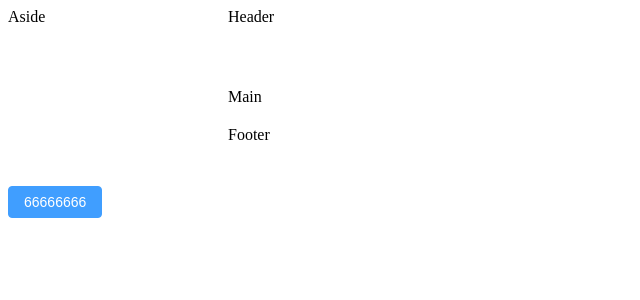
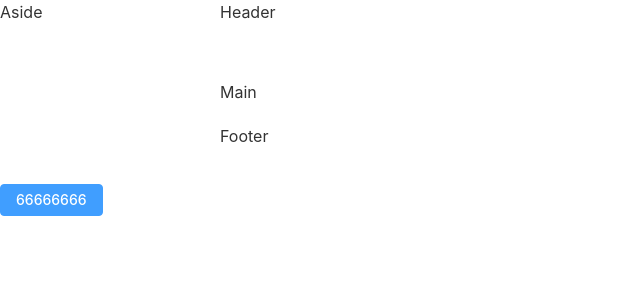
Before and after one commit to Ting-Code/Ting-Library-Vue3, a Vue app: page /#/ in a window 1280 px wide. Shown: the top 300 px of the page, without its empty margins (0-640 px from the left). Built offline with nearby package versions, Linux system fonts and the light colour scheme.

Commit message:
feat: scss主题架构

```diff
--- a/src/design/base/index.scss
+++ b/src/design/base/index.scss
@@ -1,2 +1,2 @@
-@import './normalize.scss';
-@import './reset.scss';
+@use './normalize.scss' as *;
+@use './reset.scss' as *;
--- a/src/design/index.scss
+++ b/src/design/index.scss
@@ -1,3 +1,3 @@
 // index会被全局引用但是不能写scss变量等需要未编译功能 如@mixin
 // 若需要定义公共变量需要到global.scss
-@import './base/index.scss';
+@use './base/index.scss' as *;
--- a/src/design/theme/element/index.scss
+++ b/src/design/theme/element/index.scss
@@ -1,26 +1,12 @@
-@forward "element-plus/theme-chalk/src/common/var.scss" with (
-  $colors: (
-    "primary": (
-      "base": #d633dc,
-    ),
-    "success": (
-      "base": #67C23A,
-    ),
-    "warning": (
-      "base": #E6A23C,
-    ),
-    "danger": (
-      "base": #F56C6C,
-    ),
-    "error": (
-      "base": #F56C6C,
-    ),
-    "info": (
-      "base": #909399,
-    ),
-  ),
+//
 
-  $button-padding-horizontal: (
-    "default": 80px
-  )
-);
+
+// 通过scss变量改变主题颜色
+//@forward "element-plus/theme-chalk/src/common/var.scss" with (
+//  $colors: (
+//    "primary": (
+//      "base": $app-theme-color,
+//    ),
+//  ),
+//
+//);
--- a/src/main.ts
+++ b/src/main.ts
@@ -3,7 +3,7 @@ import App from './App.vue'
 import { setupRouter } from './router'
 import { setupStore } from './store'
 import 'virtual:svg-icons-register'
-// import '@s/index.scss'
+import '@s/index.scss'
 async function bootstrap() {
   const app = createApp(App)
   setupStore(app)
```
